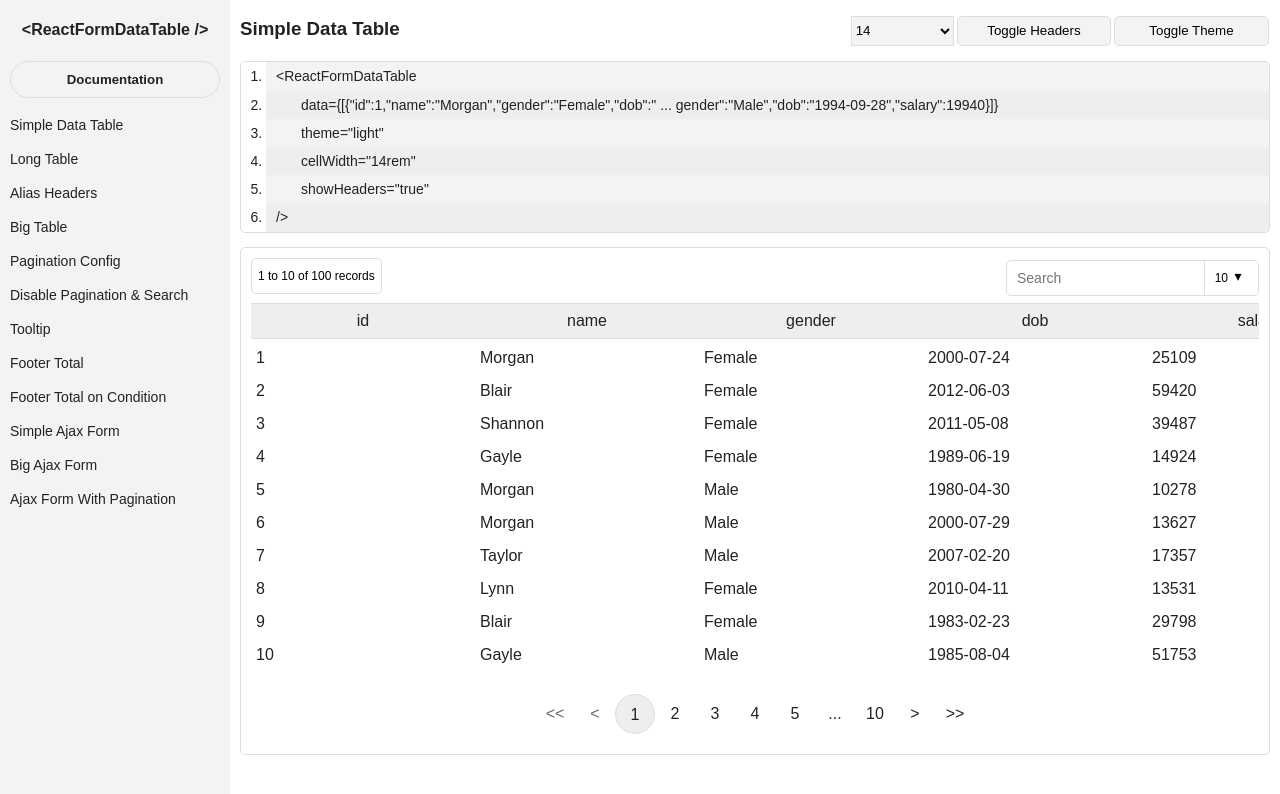
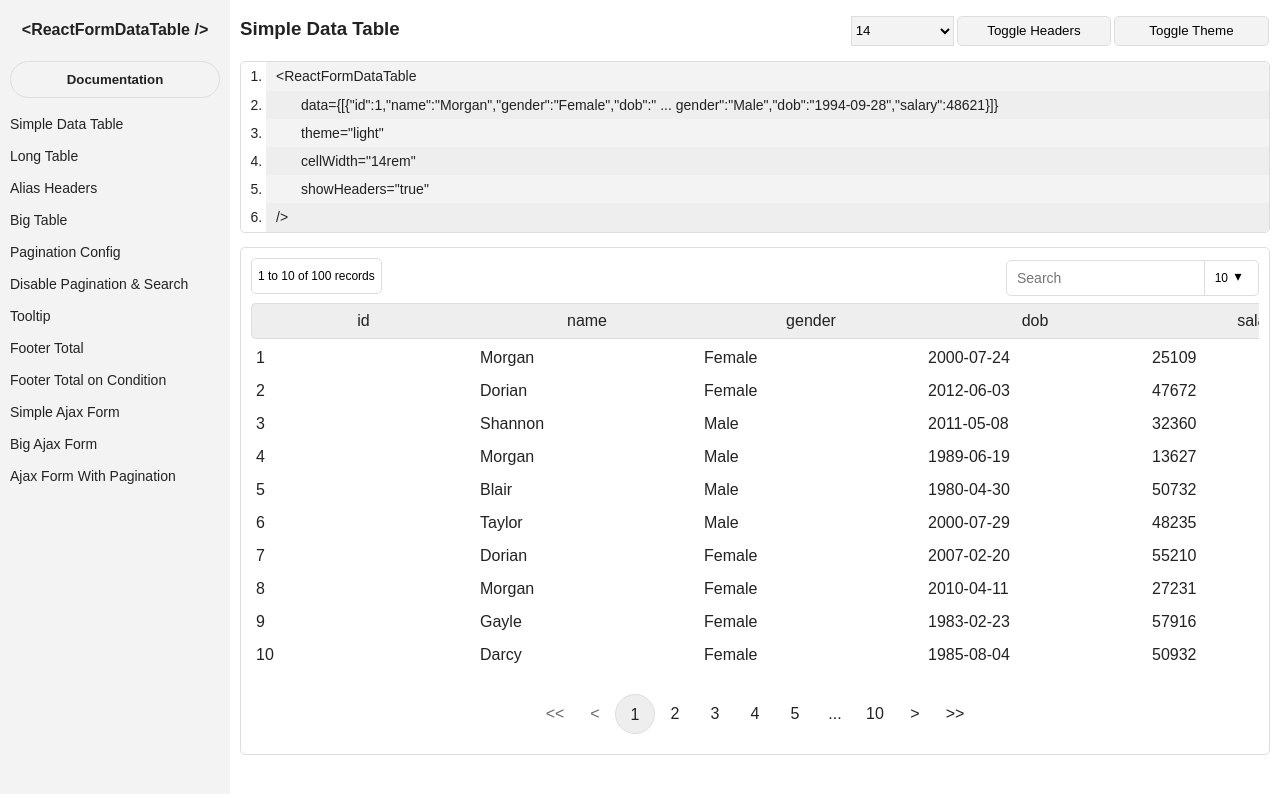
Before and after one commit to bharani-palani-zz/react-form-data-table, a React (Create React App) app: page / in a window 1280 px wide. Shown: the top 794 px of the page. Built offline with nearby package versions, Linux system fonts and the light colour scheme; the HTML template or start-up script is replaced by a standard one.

Commit message:
demo improved

```diff
--- a/package.json
+++ b/package.json
@@ -1,7 +1,7 @@
 {
   "homepage": "https://bharani-palani.github.io/react-form-data-table",
   "name": "react-form-data-table",
-  "version": "1.0.15",
+  "version": "1.0.16",
   "description": "React component with form based data table, compromising all data table features with ajax and more..",
   "author": "Bharani Palani",
   "license": "MIT",
@@ -24,7 +24,7 @@
   "scripts": {
     "predeploy": "npm run build",
     "deploy": "gh-pages -d build",
-    "start": "export PORT=3000 && react-scripts start",
+    "start": "export PORT=3001 && react-scripts start",
     "build": "react-scripts build",
     "test": "react-scripts test",
     "eject": "react-scripts eject"
--- a/src/documentation/Documentation.scss
+++ b/src/documentation/Documentation.scss
@@ -118,15 +118,17 @@ $borderColor: #ddd;
           color: $color;
           text-decoration: none;
           font-size: 14px;
+          display: block;
         }
         &.active {
           background: #fff;
           border-top: solid 1px $highLight;
           border-bottom: solid 1px $highLight;
           border-right: solid 1px transparent;
-          &:after {
-            border: solid 1px red;
-          }
+          border-left: solid 1px #ddd;
+          border-top-left-radius: 20px;
+          border-bottom-left-radius: 20px;
+          margin-left: 10px;
           a {
             color: #222;
           }
--- a/src/documentation/menuComponent.js
+++ b/src/documentation/menuComponent.js
@@ -255,15 +255,16 @@ const menus = [
       dob: s.dob,
       salary: s.salary,
       lastLogin: s.lastLogin,
-      // contact: s.contact
-    })),
-    defaultValues: [{ gender: "Male" }],
+      contact: s.contact,
+      transport: s.transport
+    })).filter((_, i) => i < 10),
+    defaultValues: { gender: "Male", transport: [] },
     config : {
       footer: {
         pagination: {
           currentPage: "last",
-          recordsPerPage: 6,
-          maxPagesToShow: 2
+          recordsPerPage: 10,
+          maxPagesToShow: 5
         }
       }
     },
@@ -281,6 +282,27 @@ const menus = [
       "date",
       "number",
       "dateTime",
+      {
+        multiChoice: {
+          dropDownList:[
+            { id: "Mobile", value: "Mobile" },
+            { id: "Email", value: "Email" },
+            { id: "Land line", value: "Land line" },
+          ]
+        },
+        searchable: false
+      },
+      {
+        multiChoice: {
+          dropDownList:[
+            { id: "Car", value: "Car", checked: false },
+            { id: "Bike", value: "Bike", checked: false },
+            { id: "Cab", value: "Cab", checked: false },
+            { id: "Tube", value: "Tube", checked: false },
+            { id: "Bus", value: "Bus", checked: false },
+          ]
+        }
+      }
     ],
     apiInstance: {
       create: {
--- a/src/documentation/tables/DemoDataTable.js
+++ b/src/documentation/tables/DemoDataTable.js
@@ -32,10 +32,11 @@ const DemoDataTable = props => {
           <select
             className="dropDown"
             onChange={e => setWidth(Number(e.target.value))}
+            defaultValue={width}
           >
             <option value={10}>cellWidth</option>
-            {widthArray(10, 20).map(v => (
-              <option selected={v === width} value={v}>
+            {widthArray(10, 20).map((v,i) => (
+              <option key={i} defaultValue={v === width} value={v}>
                 {v}
               </option>
             ))}
@@ -66,6 +67,7 @@ const DemoDataTable = props => {
             {`${toggle ? "dark" : "light"}`}"
           </li>
           {width && <li className="indend">cellWidth="{`${width}`}rem"</li>}
+          <li className="indend">showHeaders="{`${headers}`}"</li>
           {aliasHeaders && (
             <li className="indend">
               aliasHeaders=
@@ -124,7 +126,6 @@ const DemoDataTable = props => {
               {`{(bool) => bool === true && alert("Reload GET API, to reload data table, to update primary or unique key of all rows")}`}
             </li>
           )}
-          <li className="indend">showHeaders="{`${headers}`}"</li>
           <li>{`/>`}</li>
         </ol>
         <ReactFormDataTable
@@ -139,7 +140,7 @@ const DemoDataTable = props => {
           rowElements={rowElements}
           defaultValues={defaultValues}
           apiInstance={apiInstance}
-          onTableUpdate={updatedData => console.log(updatedData)}
+          onTableUpdate={updatedData => console.log("bbb",updatedData)}
           onAjaxCallBack={response => alert("Ajax callback on success or fail")}
           onReFetchData={bool =>
             bool && alert("Reload API to reload data table")
--- a/src/mockData.js
+++ b/src/mockData.js
@@ -709,8 +709,20 @@ let sampleData = [
   }
 ];
 const gender = ["Male", "Female"];
-const names = ["Beverly", "Blair", "Carol", "Lynn", "Morgan", "Shannon", "Taylor", "Gayle", "Darcy", "Dorian"];
-const contact = ["Mobile", "Land line", "Email"];
+const names = [
+  "Beverly",
+  "Blair",
+  "Carol",
+  "Lynn",
+  "Morgan",
+  "Shannon",
+  "Taylor",
+  "Gayle",
+  "Darcy",
+  "Dorian"
+];
+const contacts = ["Mobile", "Land line", "Email"];
+const transport = ["Car", "Bike", "Cab", "Tube", "Bus"];
 const leadingZeros = number => {
   let num = Number(number);
   return num < 10 ? `0${num}` : num;
@@ -745,7 +757,8 @@ sampleData = sampleData.map(s => ({
   dob: randomDate(new Date(1980, 0, 1), new Date()),
   salary: randomNumber(10000, 60000),
   lastLogin: randomDateTime(new Date(2015, 0, 1), new Date()),
-  contact
+  contact: contacts[randomNumber(0, 2)],
+  transport: transport.slice(randomNumber(0, transport.length))
 }));
 
 export default sampleData;
--- a/src/root/FormElements/FilterSelect.js
+++ b/src/root/FormElements/FilterSelect.js
@@ -67,7 +67,7 @@ const FilterSelect = props => {
   }, []);
 
   const onSetSelected = info => {
-    onChange(index, info.id, primaryKey); // need to pass id for dropDown
+    onChange(index, info.id, primaryKey);
     setSelected(info.value);
     type === "single" && setToggle(false);
   };
--- a/src/root/ReactFormDataTable.js
+++ b/src/root/ReactFormDataTable.js
@@ -169,8 +169,8 @@ function ReactFormDataTable(props) {
     if (bool) {
       const obj = {};
       TableRows.map((t, i) => {
-        let dIndex = defaultValues.findIndex(d => Object.keys(d)[0] === t);
-        obj[t] = dIndex > -1 ? defaultValues[dIndex][t] : "";
+        let dIndex = Object.keys(defaultValues);
+        obj[t] = dIndex.includes(t) ? defaultValues[t] : "";
         return null;
       });
       let backup = [...dbData];
@@ -508,7 +508,7 @@ function ReactFormDataTable(props) {
             >
               {showHeaders &&
                 aliasHeaders.map((heading, i) => (
-                  <div
+                  <header
                     key={`key-${i}`}
                     onClick={() => onSort(TableRows[i])}
                     className="header"
@@ -526,7 +526,7 @@ function ReactFormDataTable(props) {
                     ) : (
                       <HtmlIcon className="default" entity={"&#9776;"} />
                     )}
-                  </div>
+                  </header>
                 ))}
               {dbData.length > 0 ? (
                 <>
--- a/src/root/scss/ReactFormDataTable.scss
+++ b/src/root/scss/ReactFormDataTable.scss
@@ -54,7 +54,9 @@ $light: (
   totalColumnColor: $black-2,
   totalLabelColor: $black-2,
   loaderColor1: $dim-white,
-  loaderColor2: $light-white
+  loaderColor2: $light-white,
+  checkboxComponentBg: $white,
+  checkboxComponentBorder: $black-2,
 );
 
 $dark: (
@@ -104,7 +106,9 @@ $dark: (
   totalColumnColor: $light-grey,
   totalLabelColor: $light-grey,
   loaderColor1: $black-4,
-  loaderColor2: $black-5
+  loaderColor2: $black-5,
+  checkboxComponentBg: $black-2,
+  checkboxComponentBorder: $light-grey,
 );
 
 .react-form-data-table {
--- a/src/root/scss/checkBoxComponent.scss
+++ b/src/root/scss/checkBoxComponent.scss
@@ -1,4 +1,4 @@
-@mixin checkbox-component() {
+@mixin checkbox-component($checkboxComponentBg, $checkboxComponentBorder) {
   .checkBoxComponent {
     display: block;
     position: relative;
@@ -18,7 +18,7 @@
       &:checked {
         ~ {
           .checkmark {
-            background-color: $dim-white; // set theme
+            background-color: $checkboxComponentBg;
             &:after {
               display: block;
             }
@@ -32,7 +32,7 @@
       left: 0;
       height: 18px;
       width: 18px;
-      background-color: $dim-white; // set theme
+      background-color: $checkboxComponentBg;
       border-radius: 3px;
       border: solid 1px $light-grey;
       &:after {
@@ -47,8 +47,8 @@
         top: 2px;
         width: 5px;
         height: 10px;
-        border: solid $light-black;
-        border-width: 0 2px 2px 0;
+        border: solid $checkboxComponentBorder;
+        border-width: 0 1px 1px 0;
         transform: rotate(45deg);
         -webkit-transform: rotate(45deg);
         -ms-transform: rotate(45deg);
--- a/src/root/scss/filterSelectComponent.scss
+++ b/src/root/scss/filterSelectComponent.scss
@@ -9,6 +9,7 @@
     position: relative;
     user-select: none;
     color: $filterSelectComponentColor;
+    margin: 1px;
     .selected {
       display: grid;
       grid-template-columns: auto 20px;
@@ -20,6 +21,7 @@
       border: solid 1px $filterSelectComponentBorderColor;
       background: $filterSelectComponentBgColor;
       color: $filterSelectComponentColor;
+      font-size: 14px;
       .caretIcon {
         color: $filterSelectComponentColor;
         transition: transform 0.2s ease-in-out;
@@ -63,6 +65,10 @@
           border-right: solid 1px $filterSelectComponentBorderColor;
           border-bottom: 0;
           border-top: 0;
+          width: 100%;
+          background: $filterSelectComponentBgColor;
+          color: $filterSelectComponentColor;
+          font-size: 14px;
         }
         .icon {
           position: absolute;
@@ -79,8 +85,8 @@
         border: solid 1px $filterSelectComponentBorderColor;
         padding: 0px 5px 5px 0px;
         .selectedSingle {
-          background: $filterSelectComponentDropDownBgColorSelected;
-          color: $filterSelectComponentDropDownColorSelected;
+          // background: $filterSelectComponentDropDownBgColorSelected;
+          // color: $filterSelectComponentDropDownColorSelected;
         }
         ul {
           padding-left: 0;
@@ -95,6 +101,7 @@
           li {
             cursor: pointer;
             padding: 9px 5px;
+            font-size: 14px;
             color: $filterSelectComponentColor;
           }
         }
--- a/src/root/scss/header.scss
+++ b/src/root/scss/header.scss
@@ -10,6 +10,16 @@
     border-bottom: solid 1px $headerBorderColor;
     color: $headerColor;
     background: $headerBg;
+    &:first-of-type {
+      border-left: solid 1px $headerBorderColor;
+      border-top-left-radius: 5px;
+      border-bottom-left-radius: 5px;
+    }
+    &:last-of-type {
+      border-right: solid 1px $headerBorderColor;
+      border-top-right-radius: 5px;
+      border-bottom-right-radius: 5px;
+    }
     .htmlIcon {
       color: $headerColor;
     }
--- a/src/root/scss/wrappedIn.scss
+++ b/src/root/scss/wrappedIn.scss
@@ -70,10 +70,12 @@
   $totalColumnColor,
   $totalLabelColor,
   $loaderColor1,
-  $loaderColor2
+  $loaderColor2,
+  $checkboxComponentBg,
+  $checkboxComponentBorder
 ) {
   background: $bodyBackGroundColor;
-  transition: background .2s ease-in;
+  transition: background 0.2s ease-in;
   font-family: sans-serif;
   @include core();
   @include keyframe-rotation();
@@ -125,7 +127,7 @@
     $filterSelectComponentDropDownBgColorSelected,
     $filterSelectComponentDropDownColorSelected
   );
-  @include checkbox-component();
+  @include checkbox-component($checkboxComponentBg, $checkboxComponentBorder);
   @include scroll-bar($scrollBarBgColor, $scrollBarThumbColor);
   @include input-text($inputColor, $inputBgColor, $inputBorderColor);
   @include tooltip-container();
```
Also changed, not shown: 1 other file (tests, documents, lock files or other folders).
